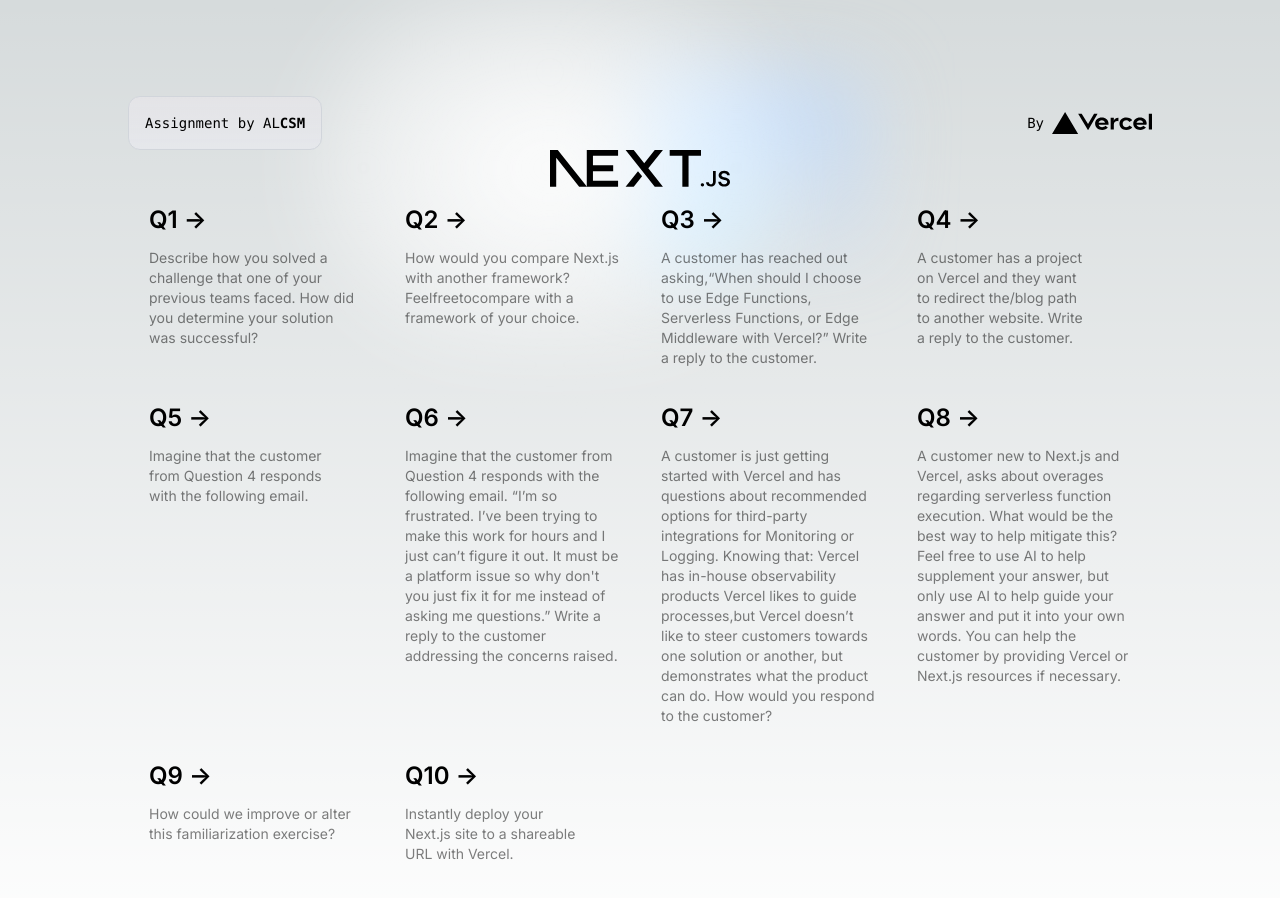
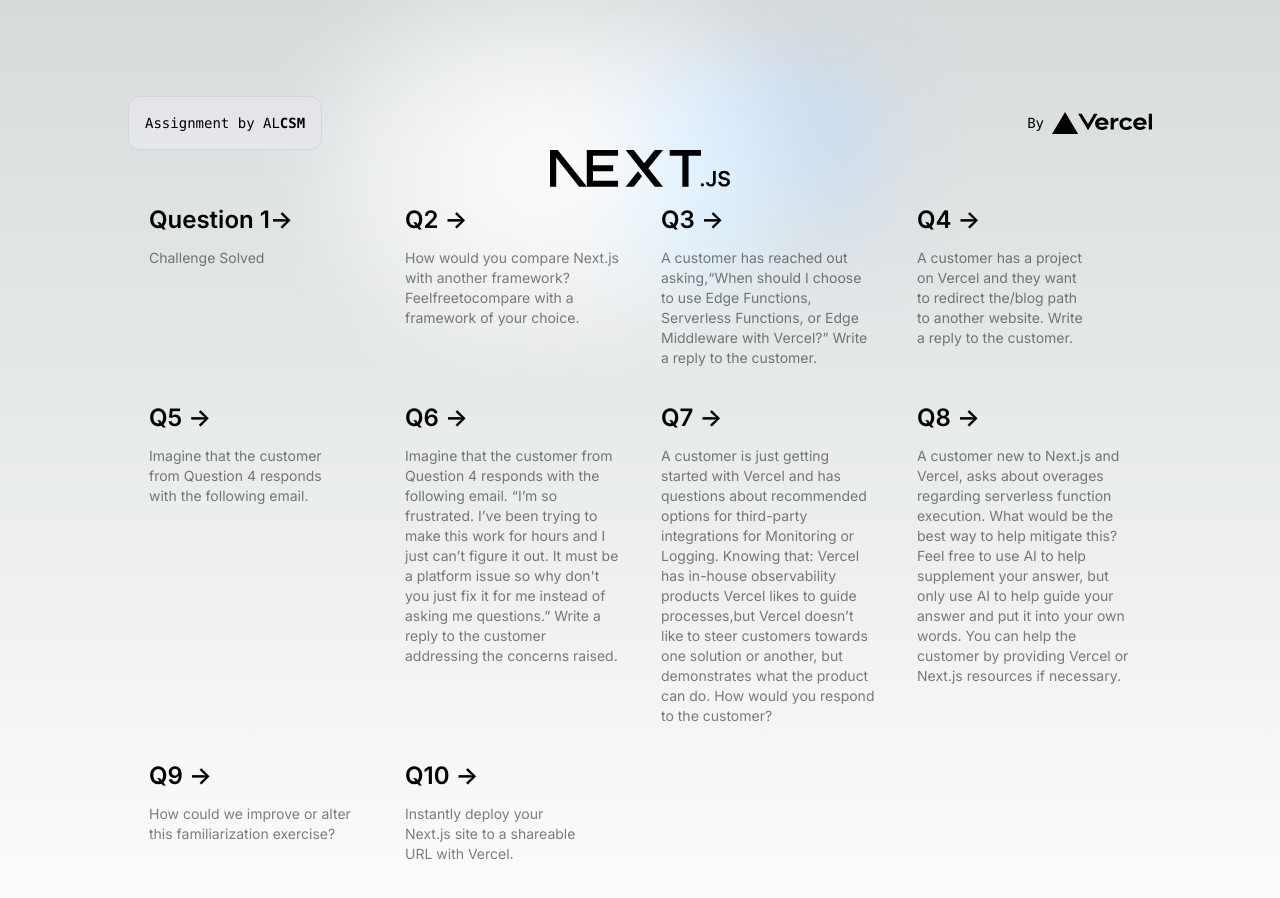
Before and after one commit to ArchanaLomate/nextjs, a Next.js app: page / in a window 1280 px wide. Shown: the top 898 px of the page. Built offline with nearby package versions, Linux system fonts and the light colour scheme.

Commit message:
Update page.tsx

```diff
--- a/app/page.tsx
+++ b/app/page.tsx
@@ -47,13 +47,13 @@
           rel="noopener noreferrer"
         >
           <h2 className="mb-3 text-2xl font-semibold">
-            Q1{" "}
+            Question 1
             <span className="inline-block transition-transform group-hover:translate-x-1 motion-reduce:transform-none">
               -&gt;
             </span>
           </h2>
           <p className="m-0 max-w-[30ch] text-sm opacity-50">
-         Describe how you solved a challenge that one of your previous teams faced. How did you determine your solution was successful?
+          <a href="/questions/q1">Challenge Solved </a>
           </p>
         </a>
 
```
